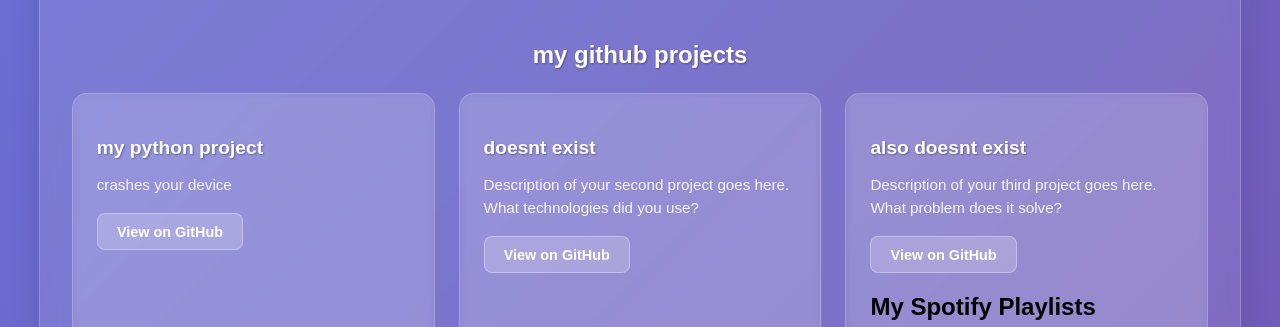
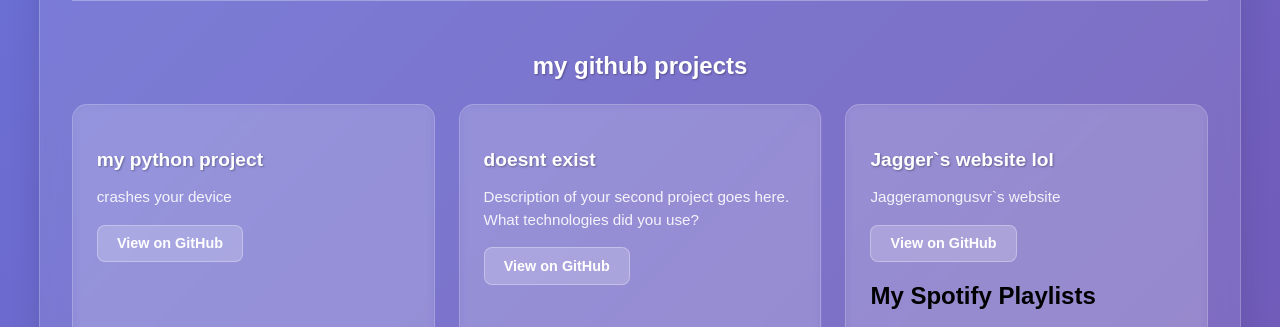
Before and after one commit to timmehdaslothlol/timmehdaslothlol.github.io, a plain HTML site: page index.html in a window 1280 px wide. Shown: the part 1420-1747 px from the top of the page. Drawn offline with Linux system fonts and the light colour scheme.

Commit message:
Update index.html

```diff
--- a/index.html
+++ b/index.html
@@ -322,9 +322,9 @@
                 </div>
 
                 <div class="project-card">
-                    <h3 class="project-name">also doesnt exist</h3>
-                    <p class="project-description">Description of your third project goes here. What problem does it solve?</p>
-                    <a href="https://github.com/yourusername/project3" class="project-link" target="_blank">View on GitHub</a>
+                    <h3 class="project-name">Jagger`s website lol</h3>
+                    <p class="project-description">Jaggeramongusvr`s website</p>
+                    <a href="https://timmehdaslothlol.github.io/Jaggeramongusvr" class="project-link" target="_blank">View on GitHub</a>
                        <div class="spotify-section">
             <h2 class="spotify-title">My Spotify Playlists</h2>
             <div class="spotify-grid">
```
